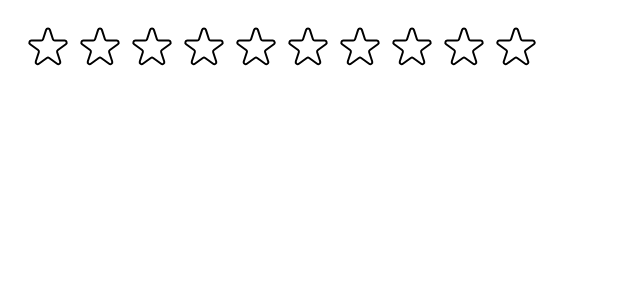
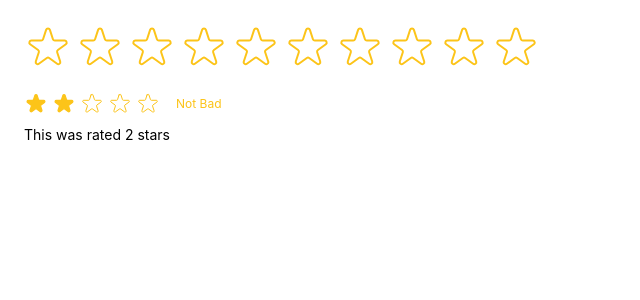
Before and after one commit to SP7TECH/usepopcorn, a React (Create React App) app: page / in a window 1280 px wide. Shown: the top 300 px of the page, without its empty margins (0-640 px from the left). Built offline with nearby package versions, Linux system fonts and the light colour scheme.

Commit message:
improving reusability for star common component

```diff
--- a/src/StarRating.jsx
+++ b/src/StarRating.jsx
@@ -11,41 +11,62 @@ const starContainerStyle = {
   gap: "4px",
 };
 
-const textStyle = {
-  lineHeight: "1",
-  margin: "0",
-};
-
-const starStyle = {
-  height: "48px",
-  width: "48px",
-  display: "block",
-  cursor: "pointer",
-};
-
-const StarRating = ({ maxRating = 5 }) => {
-  const [rating, setRating] = useState(0);
+const StarRating = ({
+  maxRating = 5,
+  color = "#fcc419",
+  size = 48,
+  className = "",
+  messages = [],
+  defaultRating = 0,
+  onSetRating,
+}) => {
+  const [rating, setRating] = useState(defaultRating);
   const [tempRating, setTempRating] = useState(0);
 
+  const textStyle = {
+    lineHeight: "1",
+    margin: "0",
+    color,
+    fontSize: `${size / 2}px`,
+  };
+
+  const handleSetRating = (rating) => {
+    setRating(rating);
+    onSetRating(rating);
+  };
+
   return (
-    <div style={containerStyle}>
+    <div style={containerStyle} className={className}>
       <div style={starContainerStyle}>
         {Array.from({ length: maxRating }, (_, i) => (
           <Star
             key={i + 1}
             full={tempRating ? tempRating >= i + 1 : rating >= i + 1}
-            onRate={() => setRating(i + 1)}
+            onRate={() => handleSetRating(i + 1)}
             onMouseIn={() => setTempRating(i + 1)}
             onMouseOut={() => setTempRating(0)}
+            color={color}
+            size={size}
           />
         ))}
       </div>
-      <p style={textStyle}>{tempRating || rating || ""}</p>
+      <p style={textStyle}>
+        {messages.length === maxRating
+          ? messages[tempRating ? tempRating - 1 : rating - 1]
+          : tempRating || rating || ""}
+      </p>
     </div>
   );
 };
 
-function Star({ onRate, full, onMouseIn, onMouseOut }) {
+function Star({ onRate, full, onMouseIn, onMouseOut, color, size }) {
+  const starStyle = {
+    height: `${size}px`,
+    width: `${size}px`,
+    display: "block",
+    cursor: "pointer",
+  };
+
   return (
     <span
       style={starStyle}
@@ -57,8 +78,8 @@ function Star({ onRate, full, onMouseIn, onMouseOut }) {
         <svg
           xmlns="http://www.w3.org/2000/svg"
           viewBox="0 0 20 20"
-          fill="#000"
-          stroke="#000"
+          fill={color}
+          stroke={color}
         >
           <path d="M9.049 2.927c.3-.921 1.603-.921 1.902 0l1.07 3.292a1 1 0 00.95.69h3.462c.969 0 1.371 1.24.588 1.81l-2.8 2.034a1 1 0 00-.364 1.118l1.07 3.292c.3.921-.755 1.688-1.54 1.118l-2.8-2.034a1 1 0 00-1.175 0l-2.8 2.034c-.784.57-1.838-.197-1.539-1.118l1.07-3.292a1 1 0 00-.364-1.118L2.98 8.72c-.783-.57-.38-1.81.588-1.81h3.461a1 1 0 00.951-.69l1.07-3.292z" />
         </svg>
@@ -67,7 +88,7 @@ function Star({ onRate, full, onMouseIn, onMouseOut }) {
           xmlns="http://www.w3.org/2000/svg"
           fill="none"
           viewBox="0 0 24 24"
-          stroke="#000"
+          stroke={color}
         >
           <path
             strokeLinecap="round"
--- a/src/index.css
+++ b/src/index.css
@@ -345,6 +345,10 @@ body {
   justify-content: center;
 }
 
+.test {
+  margin-top: 2rem;
+}
+
 /*
 SPACING SYSTEM (px)
 2 / 4 / 8 / 12 / 16 / 24 / 32 / 40 / 48 / 64 / 80 / 96 / 128
--- a/src/index.js
+++ b/src/index.js
@@ -1,13 +1,35 @@
-import React from "react";
+import React, { useState } from "react";
 import ReactDOM from "react-dom/client";
 import "./index.css";
 import App from "./App";
 import StarRating from "./StarRating";
 
 const root = ReactDOM.createRoot(document.getElementById("root"));
+
+const CustomStarComponent = () => {
+  const [rating, setRating] = useState(2);
+
+  return (
+    <>
+      <StarRating
+        maxRating={5}
+        messages={["Bad", "Not Bad", "Okay", "Good", "Amazing"]}
+        size={24}
+        defaultRating={rating}
+        className="test"
+        onSetRating={setRating}
+      />
+      <p style={{ fontSize: "14px", marginTop: "10px" }}>
+        This was rated {rating} stars
+      </p>
+    </>
+  );
+};
+
 root.render(
   <React.StrictMode>
     {/* <App /> */}
     <StarRating maxRating={10} />
+    <CustomStarComponent />
   </React.StrictMode>
 );
```
